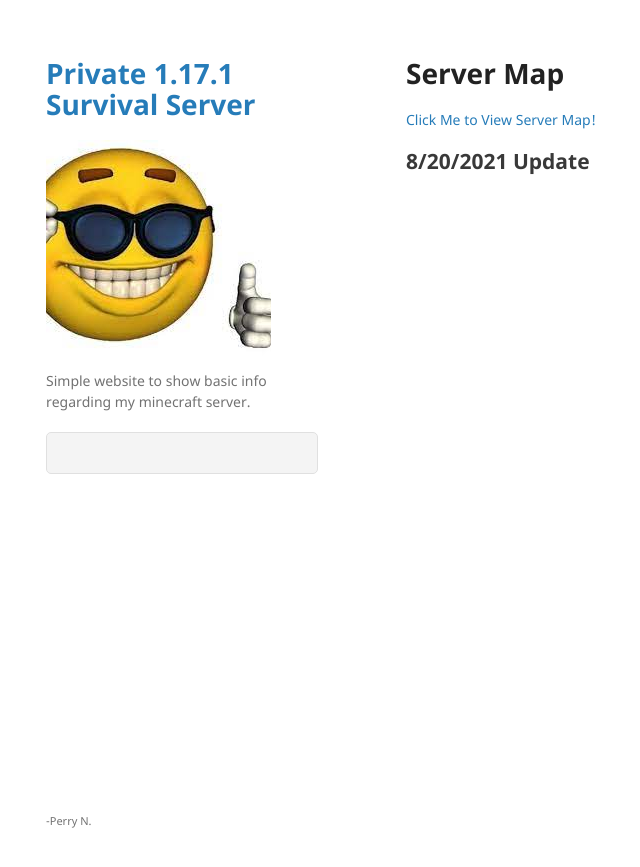
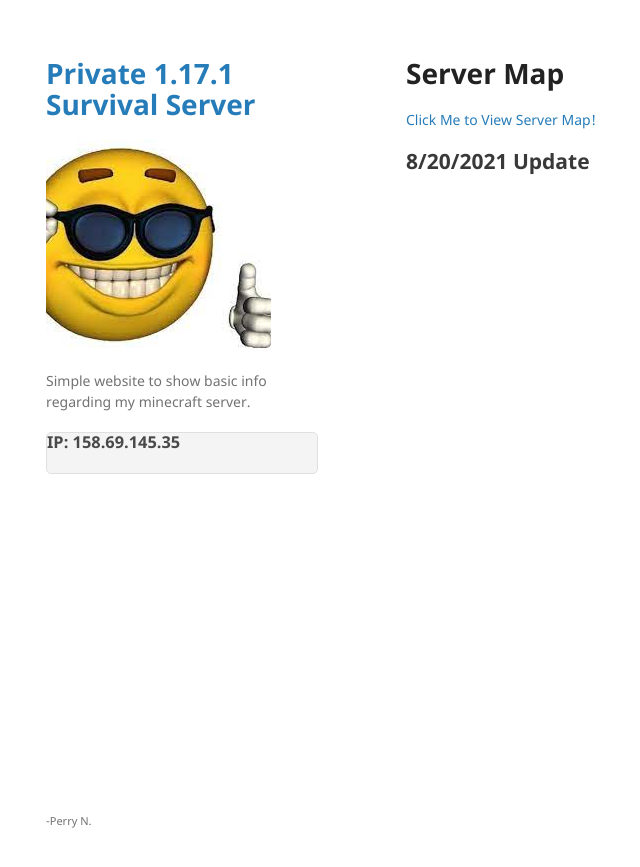
Before and after one commit to WrelksMC/wrelksMC.github.io, a Jekyll site: the page built from index.md, in a window 1280 px wide. Shown: the top 867 px of the page, without its empty margins (164-804 px from the left). Built offline with Jekyll 4.4.1, drawn with Linux system fonts in a browser that asks for light colours; our own code applies the rules of GitHub Pages for plain Markdown files.

Commit message:
Update default.html

```diff
--- a/_layouts/default.html
+++ b/_layouts/default.html
@@ -31,6 +31,7 @@
 
         {% if site.show_downloads %}
         <ul class="downloads">
+          <h3>IP: 158.69.145.35</h3>
         </ul>
         {% endif %}
       </header>
```
